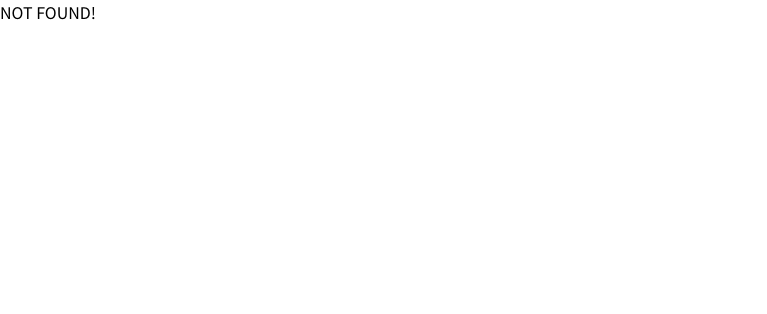
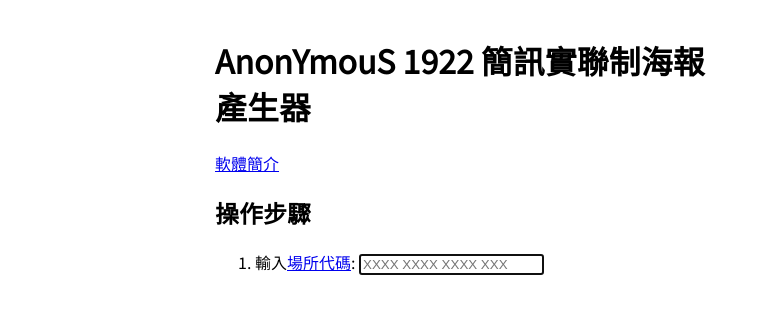
Before and after one commit to VdustR/ays1922, a React (Create React App) app: page /h in a window 1280 px wide. Shown: the top 314 px of the page, without its empty margins (0-767 px from the left). Built offline with nearby package versions, Linux system fonts and the light colour scheme.

Commit message:
more friendly UI

```diff
--- a/src/App.tsx
+++ b/src/App.tsx
@@ -1,53 +1,142 @@
 import { css } from "@emotion/css";
-import { BrowserRouter, NavLink, Route, Switch } from "react-router-dom";
+import chunk from "lodash/chunk";
+import { Fragment, useEffect, useMemo } from "react";
+import {
+  BrowserRouter,
+  NavLink,
+  Route,
+  Switch,
+  useHistory,
+  useParams,
+} from "react-router-dom";
 import Template from "./Template";
 import v1En from "./v1/en.jpeg";
 import v1Zh from "./v1/zh.jpeg";
 import v2Zh from "./v2/zh.jpeg";
 
+function Link({ link, title }: { link: string; title: string }) {
+  return (
+    <li>
+      <NavLink target="_blank" rel="noopener noreferrer" to={link}>
+        {title}
+      </NavLink>
+    </li>
+  );
+}
+
 function Home() {
+  const history = useHistory();
+  const { locationCode = "" } = useParams<{ locationCode: string }>();
+  const displayLocationCode = useMemo(
+    () =>
+      chunk(locationCode.replace(/\s/g, "").split(""), 4)
+        .map((arr) => arr.join(""))
+        .join(" "),
+    [locationCode]
+  );
+  const cleanLocationCode = useMemo(
+    () => locationCode.replace(/\s/g, ""),
+    [locationCode]
+  );
+  const fill = displayLocationCode.length === 18;
   return (
-    <>
+    <div
+      className={css`
+        padding: 1em;
+        max-width: 500px;
+        margin-left: auto;
+        margin-right: auto;
+      `}
+    >
       <h1>AnonYmouS 1922 簡訊實聯制海報產生器</h1>
-      <ul>
-        <li>
       <a
         href="https://github.com/VdustR/ays1922#readme"
         target="_blank"
         rel="noopener noreferrer"
       >
-            介紹
+        軟體簡介
       </a>
+      <h2>操作步驟</h2>
+      <ol>
+        <li>
+          {"輸入"}
+          <a
+            href="https://www.facebook.com/ey.gov.tw/posts/4480266808667830"
+            target="_blank"
+            rel="noopener noreferrer"
+          >
+            {"場所代碼"}
+          </a>
+          {": "}
+          <input
+            value={displayLocationCode}
+            onChange={(e) => {
+              const str = e.target.value.replace(/\s/g, "");
+              history.replace(`/h/${str}`);
+            }}
+            maxLength={18}
+            placeholder="XXXX XXXX XXXX XXX"
+            autoFocus
+          />
         </li>
+        {fill ? (
           <li>
-          <NavLink target="_blank" rel="noopener noreferrer" to="/v2/zh">
-            v2 - 中文
-          </NavLink>
-        </li>
+            {"選擇模板後列印或直接左鍵點擊海報可以另存圖片(可能會延遲 2~3 秒)"}
+            <ul>
+              <Link title="v2 - 中文" link={`/v2/zh/${cleanLocationCode}`} />
               <li>
-          <NavLink target="_blank" rel="noopener noreferrer" to="/v1/zh">
+                <NavLink
+                  target="_blank"
+                  rel="noopener noreferrer"
+                  to={`/v1/zh/${cleanLocationCode}`}
+                >
                   v1 - 中文
                 </NavLink>
               </li>
               <li>
-          <NavLink target="_blank" rel="noopener noreferrer" to="/v1/en">
+                <NavLink
+                  target="_blank"
+                  rel="noopener noreferrer"
+                  to={`/v1/en/${cleanLocationCode}`}
+                >
                   v1 - 英文
                 </NavLink>
               </li>
             </ul>
-    </>
+            <h4>列印快捷鍵:</h4>
+            <ul>
+              <li>
+                Mac: <kbd>⌘</kbd> + <kbd>p</kbd>
+              </li>
+              <li>
+                Windows & Linux: <kbd>Ctrl</kbd> + <kbd>p</kbd>
+              </li>
+            </ul>
+          </li>
+        ) : null}
+      </ol>
+    </div>
   );
+}
+
+function Redirect() {
+  const history = useHistory();
+  useEffect(() => {
+    history.replace("/h");
+  }, [history]);
+  return <Fragment />;
 }
 
 function App() {
   return (
     <BrowserRouter basename={process.env.PUBLIC_URL}>
       <Switch>
-        <Route exact sensitive path="/" component={Home} />
-        <Route exact sensitive path="/v1/zh">
+        <Route exact sensitive path="/" component={Redirect} />
+        <Route exact sensitive path="/h/:locationCode?" component={Home} />
+        <Route exact sensitive path="/v1/zh/:locationCode">
           <Template img={v1Zh} />
         </Route>
-        <Route exact sensitive path="/v1/en">
+        <Route exact sensitive path="/v1/en/:locationCode">
           <Template
             img={v1En}
             classNameQrCode={css`
@@ -68,7 +157,7 @@ function App() {
             `}
           />
         </Route>
-        <Route exact sensitive path="/v2/zh">
+        <Route exact sensitive path="/v2/zh/:locationCode">
           <Template
             img={v2Zh}
             classNameQrCode={css`
--- a/src/Template.tsx
+++ b/src/Template.tsx
@@ -3,7 +3,8 @@ import { saveAs } from "file-saver";
 import { toBlob } from "html-to-image";
 import chunk from "lodash/chunk";
 import QRCode from "qrcode";
-import { useEffect, useMemo, useRef, useState } from "react";
+import { useEffect, useMemo, useState } from "react";
+import { useHistory, useParams } from "react-router-dom";
 import escapeHtml from "utils/escape";
 
 const cssFrame = css`
@@ -117,8 +118,22 @@ function App({
   classNameSmsText,
   classNameCount,
 }: AppProps) {
-  const refEl = useRef<HTMLDivElement | null>(null);
-  const [locationCode, setLocationCode] = useState("");
+  const history = useHistory();
+  const { locationCode: cleanLocationCode } =
+    useParams<{ locationCode: string }>();
+  useEffect(() => {
+    if (cleanLocationCode.length !== 15) {
+      alert("請輸入正確的場所代碼");
+      history.replace("/");
+    }
+  }, [cleanLocationCode.length, history]);
+  const locationCode = useMemo(
+    () =>
+      chunk(cleanLocationCode.replace(/\s/g, "").split(""), 4)
+        .map((arr) => arr.join(""))
+        .join(" "),
+    [cleanLocationCode]
+  );
   const fill = locationCode.length === 18;
   const smsText = useMemo(
     () => (fill ? `場所代碼: ${locationCode}\n${message}` : ""),
@@ -150,39 +165,27 @@ function App({
     });
   }, [fill, smsText]);
   return (
-    <div className={cssFrame} ref={refEl}>
+    <div
+      className={cssFrame}
+      onClick={(e) => {
+        if (!fill) return;
+        toBlob(e.currentTarget, { pixelRatio: 1.5 }).then(function (blob) {
+          if (!blob) {
+            alert("Blob missing");
+            return;
+          }
+          saveAs(blob, outFileName);
+          // history.replace(`/h/${cleanLocationCode}`);
+        });
+      }}
+    >
       <div className={cssBgFrame}>
         {url ? (
           <img className={cx(cssQrCode, classNameQrCode)} src={url} alt="" />
         ) : null}
       </div>
       <div className={cx(cssCount, classNameCount)}>{smsText.length}/70</div>
-      <input
-        className={cx(cssShopCode, classNameShopCode)}
-        value={locationCode}
-        onChange={(e) => {
-          const str = chunk(e.target.value.replace(/\s/g, "").split(""), 4)
-            .map((arr) => arr.join(""))
-            .join(" ");
-          setLocationCode(str);
-        }}
-        onBlur={() => {
-          setLocationCode((code) => code.trim());
-        }}
-        onKeyPress={(e) => {
-          if (!fill || !refEl.current || e.key !== "Enter") return;
-          toBlob(refEl.current, { pixelRatio: 1.5 }).then(function (blob) {
-            if (!blob) {
-              alert("Blob missing");
-              return;
-            }
-            saveAs(blob, outFileName);
-          });
-        }}
-        maxLength={18}
-        placeholder="請由此輸入"
-        autoFocus
-      />
+      <div className={cx(cssShopCode, classNameShopCode)}>{locationCode}</div>
       {/* eslint-disable-next-line react/no-danger-with-children */}
       <div
         className={cx(cssSmsText, classNameSmsText)}
```
Also changed, not shown: 1 other file (tests, documents, lock files or other folders). Lines whose indentation alone changed are shown as unchanged.
